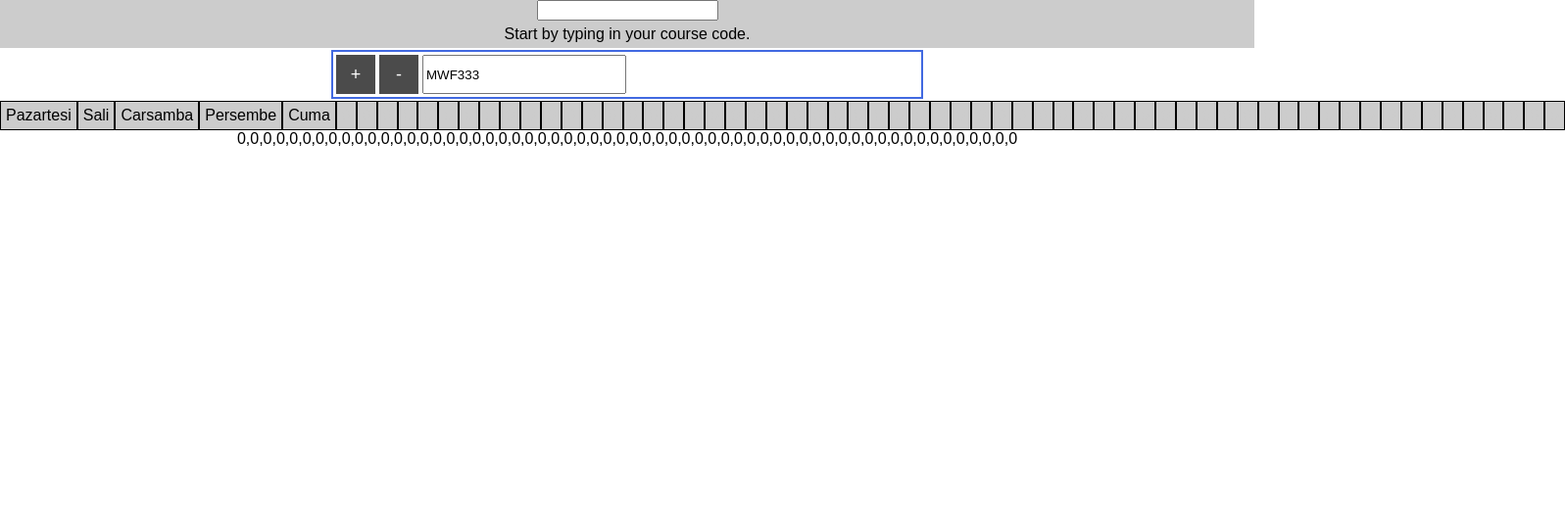
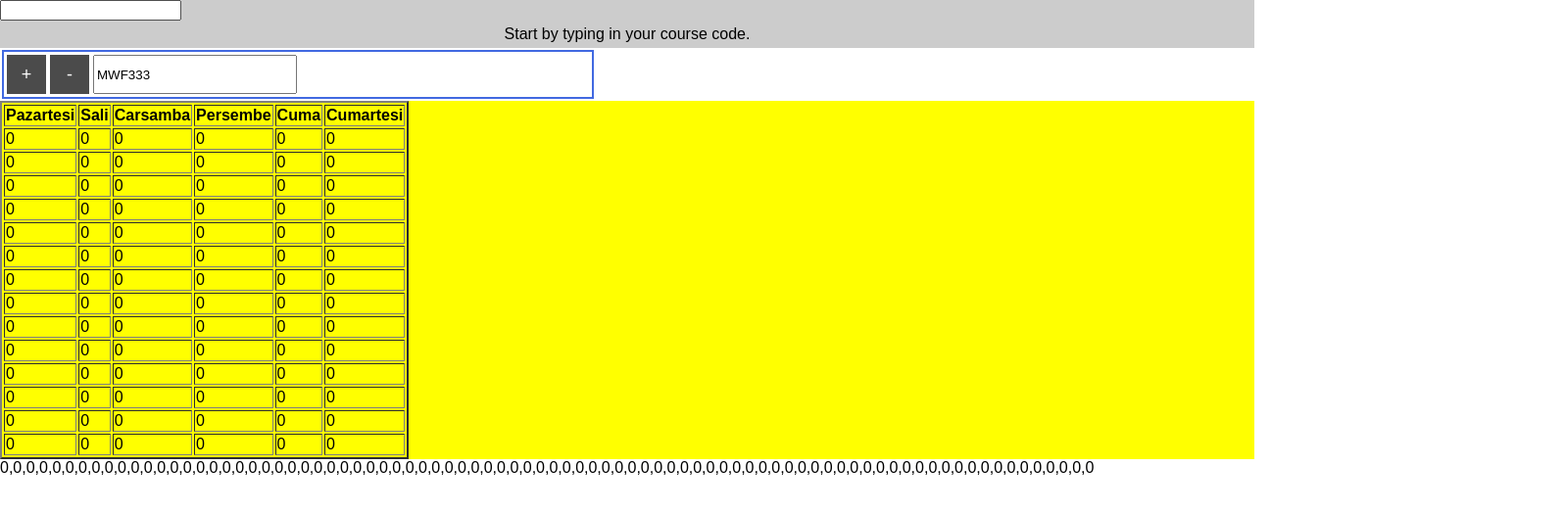
Before and after one commit to DespicableSensei/BOUN-Planner, a React (Create React App) app: page / in a window 1280 px wide. Shown: the top 524 px of the page at 98% size, 1597 px wide, since content can reach past the window. Built offline with nearby package versions, Linux system fonts and the light colour scheme.

Commit message:
Surfacetan

```diff
--- /dev/null
+++ b/src/ActualTable.js
@@ -0,0 +1,73 @@
+import React from 'react';
+
+class ActualTable extends React.Component {
+    giveCol(dayIndex) {
+        var colReturn = [];
+        for(var i = dayIndex; i<=dayIndex + 78; i = i + 6) {
+            colReturn.push(this.props.array[i]);
+        }
+        return colReturn;
+    }
+    giveRow(timeIndex) {
+        var rowReturn = [];
+        for(var i = timeIndex*6; i<timeIndex*6+6; i++) {
+            rowReturn.push(this.props.array[i]);
+        }
+        return rowReturn;
+    }
+    returnAllRows() {
+        var currentAllRows = [];
+        for(var i = 0;i<14;i++) {
+            currentAllRows.push(this.giveRow(i))
+        }
+        return currentAllRows;
+    }
+    returnAllCols() {
+        var currentAllCols = [];
+        for(var i = 0;i<6;i++) {
+            currentAllCols.push(this.giveCol(i))
+        }
+        return currentAllCols;
+    }
+    makeRow(rowArray) {
+        var cellArray = rowArray.map((cell) => {
+            return this.makeCell(cell);
+        })
+        return <tr>{cellArray}</tr>;
+    }
+    makeCell(cellArray) {
+        var insideCellArray = cellArray.map((item) => {
+            return <li>{item}</li>
+        })
+        return <td>{insideCellArray}</td>
+    }
+    makeAllRows() {
+        var rowArray = [];
+        for(var i = 0;i<14;i++) {
+            rowArray.push(this.makeRow(this.giveRow(i)));
+        }
+        return rowArray;
+    }
+    render() {
+        console.log(this.returnAllRows());
+        return(
+            <table border='2'>
+                <thead>
+                    <tr>
+                        <th>Pazartesi</th>
+                        <th>Sali</th>
+                        <th>Carsamba</th>
+                        <th>Persembe</th>
+                        <th>Cuma</th>
+                        <th>Cumartesi</th>
+                    </tr>
+                    </thead>
+                <tbody>
+                    {this.makeAllRows()}
+                </tbody>
+            </table>
+        );
+    }
+}
+
+export default ActualTable;
--- a/src/App.css
+++ b/src/App.css
@@ -1,5 +1,5 @@
 .box {
-  width: 19%;
+  width: calc(20% - 5px);
   height: 5%;
   padding: 5px;
   background: #ccc;
@@ -7,7 +7,7 @@
   margin-left:-1px;
   margin-top:-1px;
   user-select: none;
-  display: table-cell;
+  display: inline-block;
 }
 .box p {
   margin: 0;
@@ -52,6 +52,11 @@
 ul li {
 user-select: none;
 }
+li {
+  list-style-type: none;
+  margin: 0;
+  padding: 0;
+}
 .courseSearch {
   background: #ccc;
 }
--- a/src/App.js
+++ b/src/App.js
@@ -5,20 +5,26 @@ import data from './deps.json';
 import all from './amk.min.json';
 
 import Table from './Table';
+import ActualTable from './ActualTable';
 import Buttons from './Buttons';
 import CourseSearch from './CourseSearch';
-
-var array = new Array(60);
-array = array.fill([0]);
 
 class App extends Component {
   constructor() {
     super();
+    var array = new Array(84);
+    array = array.fill([0]);
     this.state = {
       array:array,
     };
     console.log(all);
     console.log(array);
+  }
+  updateState = () => {
+   console.log('changing state');
+    this.setState({
+      x: 2
+    },() => { console.log('new state', this.state); })
   }
   increaseByOne() {
     var cur = this.state.array;
@@ -35,24 +41,15 @@ class App extends Component {
     this.setState({array:newcur});
   }
   increaseSpecificCell(index, courseCode) {
-    console.log("ISC");
+    console.log("ISC",index);
     if(index>this.state.array.length) {alert('O kadar ders yok olm')}
     else {
     var cur = JSON.parse(JSON.stringify(this.state.array));
-    let curToPush = cur[index];
-    console.log("KURUNDEX");
     console.log(cur[index]);
-    if(curToPush[0] === 0) {curToPush.pop();}
-    curToPush.push("hahaha");
+    cur[index].push(courseCode);
+    console.log(cur);
     this.setState({array:cur});
-    }
-  }
-  increaseSpecificCellConflicted(index, courseCode) {
-    if(index>this.state.array.length) {alert('O kadar ders yok olm')}
-    else {
-    var cur = this.state.array;
-    cur[index] = cur[index] + courseCode;
-    this.setState({array:cur});
+    console.log(this.state.array);
     }
   }
   checkForConflict(target, course) {
@@ -72,7 +69,7 @@ class App extends Component {
     var convertedArray = timesOfChange.map((initial) => {
       var col = initial.charAt(0);
       var row = initial.slice(1);
-      return ((row*5)+(col-1)-4);
+      return ((row*6)+(col-1)-5);
     })
     console.log(convertedArray);
     convertedArray.forEach((index) => {
@@ -90,14 +87,13 @@ class App extends Component {
   render() {
     return (
       <div>
-      <center>
       <CourseSearch addCourse={this.getValue.bind(this)} data={data} all={all} />
       <Buttons funcOne={this.increaseByOne.bind(this)} funcTwo={this.decreaseByOne.bind(this)} takeInput={this.getValue.bind(this)}/>
       <div  className="app">
-        <Table array={this.state.array} increaseCell={this.increaseSpecificCell.bind(this)}/>
+      <ActualTable array={this.state.array}/>
+        {/* <Table array={this.state.array} increaseCell={this.increaseSpecificCell.bind(this)}/> */}
       </div>
       {this.state.array.join()}
-      </center>
       </div>
     );
   }
--- a/src/Box.js
+++ b/src/Box.js
@@ -24,7 +24,6 @@ class Box extends React.Component {
         this.props.increaseCell(e.target.id, "MOUSE");
     }
     render() {
-        console.log(this.mapArray());
         return(
             <div className='grid'>
                 <div className='box' key={Math.random()}>Pazartesi</div>
```
